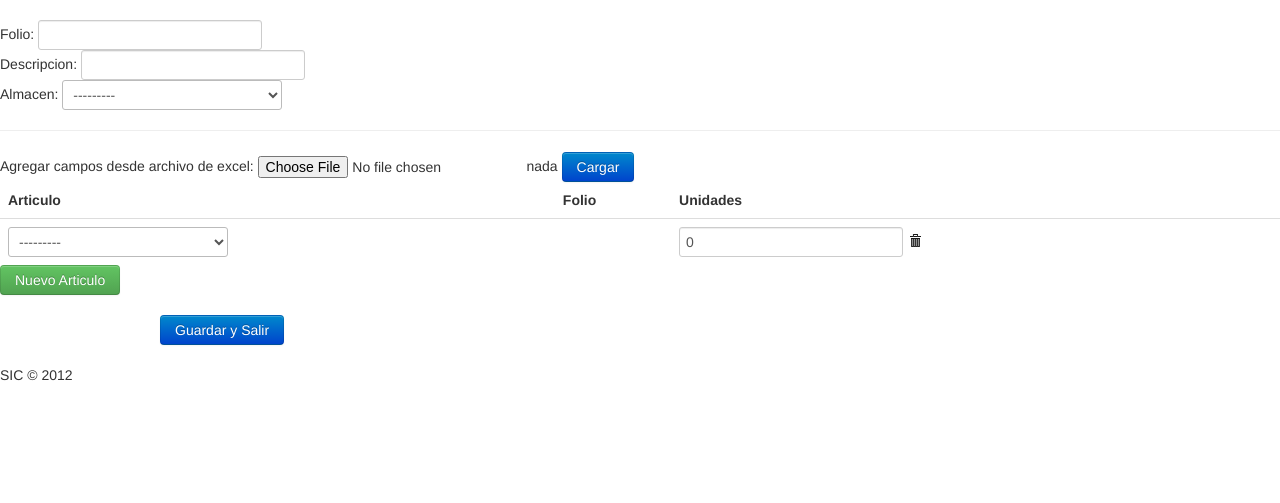
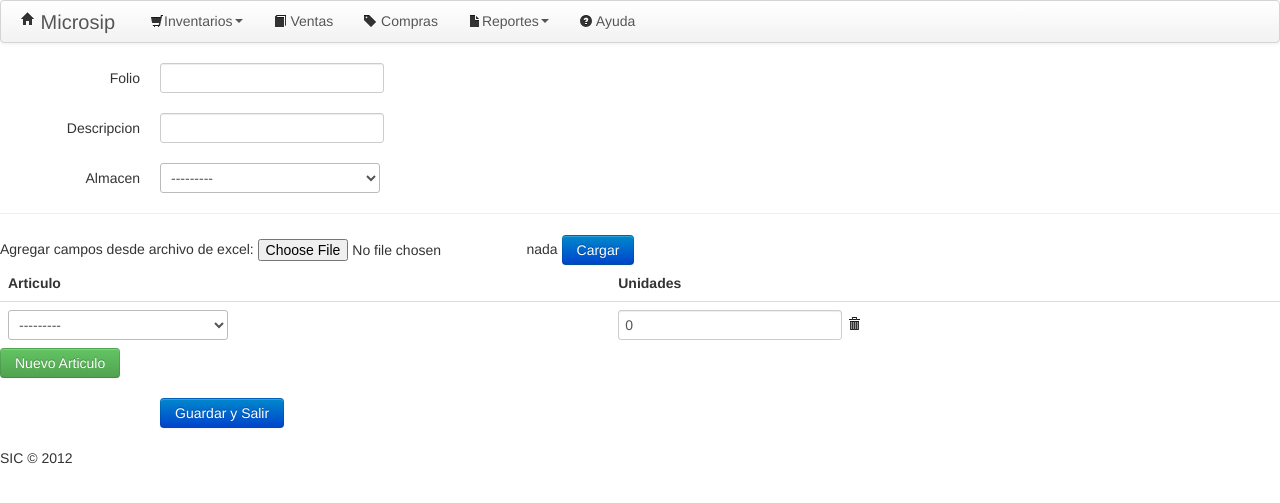
Before and after one commit to ServiciosdeIngenieriaComputacional/microsip_web, a Django app: page /InventarioFisico/ in a window 1280 px wide. Shown: the top 503 px of the page. Run offline with Django 3.2, Linux system fonts and the light colour scheme; data that the repository does not hold is empty; parts of the project's set-up code (start-up, migrations or seed data) failed here and were passed over; some libraries are stand-ins or nearby versions; some web fonts are replaced.

Commit message:
Se agrego pantalla inventarios fisicos

```diff
--- a/inventarios/forms.py
+++ b/inventarios/forms.py
@@ -36,7 +36,7 @@ class DoctosInDetManageForm(forms.ModelForm):
 			'fecha',)
 
 class DoctosInvfisManageForm(forms.ModelForm):
-	file_inventario = forms.CharField(widget=forms.FileInput)
+	file_inventario = forms.CharField(widget=forms.FileInput, required = False)
 
 	class Meta:
 		model = DoctosInvfis
--- a/inventarios/templates/base.html
+++ b/inventarios/templates/base.html
@@ -13,12 +13,40 @@
   <link rel='shortcut icon' href='{{STATIC_URL}}img/icono.png'>
 
   <script src="https://ajax.googleapis.com/ajax/libs/jquery/1.8.0/jquery.min.js" ></script>
+  <script src='{{STATIC_URL}}js/bootstrap.js' ></script>
   <script src='{{STATIC_URL}}js/jquery-ui-1.8.23.custom.min.js'></script>
   <script src='{{STATIC_URL}}js/jquery-ui-timepicker.js'></script>
   {% block js_code %}{% endblock %}
 
 </head>
 <body>
+  <div id="navbar-example" class="navbar navbar-static">
+      <div class="navbar-inner">
+        <div class="container" style="width: auto;">
+          <a class="brand" href="#"><i class="icon-home"></i> Microsip</a>
+          <ul class="nav" role="navigation">
+            <li class="dropdown">
+              <a id="drop1" href="#" role="button" class="dropdown-toggle" data-toggle="dropdown"> <i class="icon-shopping-cart"></i>Inventarios<b class="caret"></b></a>
+              <ul class="dropdown-menu" role="menu" aria-labelledby="drop1">
+                <li><a tabindex="-1" href="#">Inventarios</a></li>
+                <li><a tabindex="-1" href="/InventariosFisicos/">Inventarios Fisicos</a></li>
+              </ul>
+            </li>
+            <li><a href="#"> <i class="icon-book"></i> Ventas</a></li>
+            <li><a href="#"> <i class="icon-tag"></i> Compras</a></li>
+
+            <li class="dropdown">
+              <a id="drop1" href="#" role="button" class="dropdown-toggle" data-toggle="dropdown"> <i class="icon-file"></i>Reportes<b class="caret"></b></a>
+              <ul class="dropdown-menu" role="menu" aria-labelledby="drop1">
+                <li><a tabindex="-1" href="#">Estadistica Mensual</a></li>
+                <li><a tabindex="-1" href="#">General</a></li>
+              </ul>
+            </li>
+            <li><a href="{{STATIC_URL}}pdf/Manual de Usuario.pdf" TARGET="_blank"> <i class="icon-question-sign"></i> Ayuda</a></li>
+          </ul>
+        </div>
+      </div>
+    </div>
   <section class='content'>
     {% block content %}{% endblock %}
   </section>
--- a/inventarios/templates/inventario_fisico.html
+++ b/inventarios/templates/inventario_fisico.html
@@ -36,11 +36,27 @@ $(function() {
 {% block content %}
 <form method="post" class="form-horizontal" action="" width="300px"  enctype='multipart/form-data'>
   {% csrf_token %}
-  {{ InventarioFisico_form.errors }}
-  <br>
-  Folio: 		{{ InventarioFisico_form.folio }} <br>
-  Descripcion: 	{{ InventarioFisico_form.descripcion }} <br>
-  Almacen:  {{ InventarioFisico_form.almacen }} <br>
+
+    {{ InventarioFisico_form.errors }}
+
+   <div class="control-group">
+    <label class="control-label" for="id_folio">Folio</label>
+    <div class="controls">
+      {{ InventarioFisico_form.folio }}
+    </div>
+  </div>
+  <div class="control-group">
+    <label class="control-label" for="id_descripcion">Descripcion</label>
+    <div class="controls">
+      {{ InventarioFisico_form.descripcion }}
+    </div>
+  </div>
+  <div class="control-group">
+    <label class="control-label" for="id_almacen">Almacen</label>
+    <div class="controls">
+      {{ InventarioFisico_form.almacen }}
+    </div>
+  </div>
   <hr>
   Agregar campos desde archivo de excel: {{ InventarioFisico_form.file_inventario }} {{ msg }}<input type="submit" name='excel' class="btn btn-primary" value="Cargar" />
   <div id="doctosIn_data">
@@ -49,7 +65,6 @@ $(function() {
         <thead>
           <tr>
             <th>Articulo</th>
-            <th>Folio</th>
             <th>Unidades</th>
           </tr>
         </thead>
@@ -60,7 +75,6 @@ $(function() {
             {% for fld in form.hidden_fields %}{{ fld }}{% endfor %}
             <td>{% if form.instance.pk %}{{ form.DELETE }}{% endif %}
             	{{ form.articulo }}</td>
-            <td>{{ form.folio }}</td>
             <td>{{ form.unidades }}</td>
           </tr>
           {% endfor %}
--- a/inventarios/views.py
+++ b/inventarios/views.py
@@ -34,9 +34,10 @@ def index(request):
 ##										##
 ##########################################
 
-class BaseFormSet(BaseInlineFormSet):
-    def add_fields(self, form, index):
-        super(BasePlanItemFormSet, self).add_fields(form, index)
+def invetariosFisicos_View(request):
+	inventarios_fisicos = DoctosInvfis.objects.all()
+	c = {'inventarios_fisicos':inventarios_fisicos}
+	return render_to_response('inventarios_fisicos.html', c, context_instance=RequestContext(request))
 
 def invetarioFisico_manageView(request, id = None, template_name='inventario_fisico.html'):
 	msg ="nada "
@@ -85,7 +86,7 @@ def invetarioFisico_manageView(request, id = None, template_name='inventario_fis
 						DetalleInventarioFisico.docto_invfis = inventarioFisico
 						DetalleInventarioFisico.save()
 
-				return HttpResponseRedirect('/')
+				return HttpResponseRedirect('/InventariosFisicos/')
 	else:
 		inventarioFisico_items = inventarioFisico_items_formset(DoctosInvfisDetManageForm, extra=1, can_delete=True)
 		InventarioFisico_form= DoctosInvfisManageForm(instance=InventarioFisico)
--- a/microsip_web/urls.py
+++ b/microsip_web/urls.py
@@ -13,6 +13,7 @@ urlpatterns = patterns('',
     # url(r'^$', 'microsip_web.views.home', name='home'),
     # url(r'^microsip_web/', include('microsip_web.foo.urls')),
     #INVENTARIOS FISICOS
+    (r'^InventariosFisicos/$', views.invetariosFisicos_View),
     (r'^InventarioFisico/$', views.invetarioFisico_manageView),
     (r'^InventarioFisico/(?P<id>\d+)/', views.invetarioFisico_manageView),
     # Uncomment the admin/doc line below to enable admin documentation:
```
Also changed, not shown: inventarios/templates/inventarios_fisicos.html (added, +35 -0 lines).
